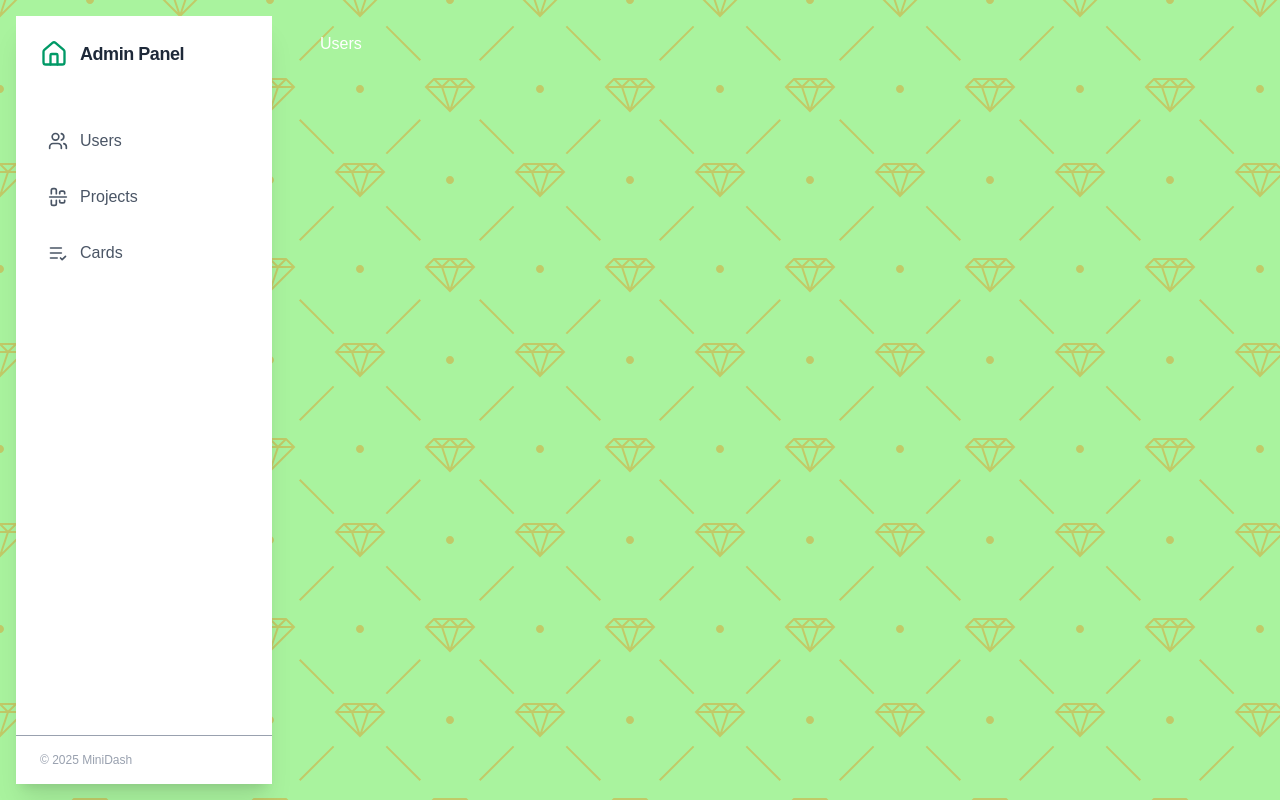
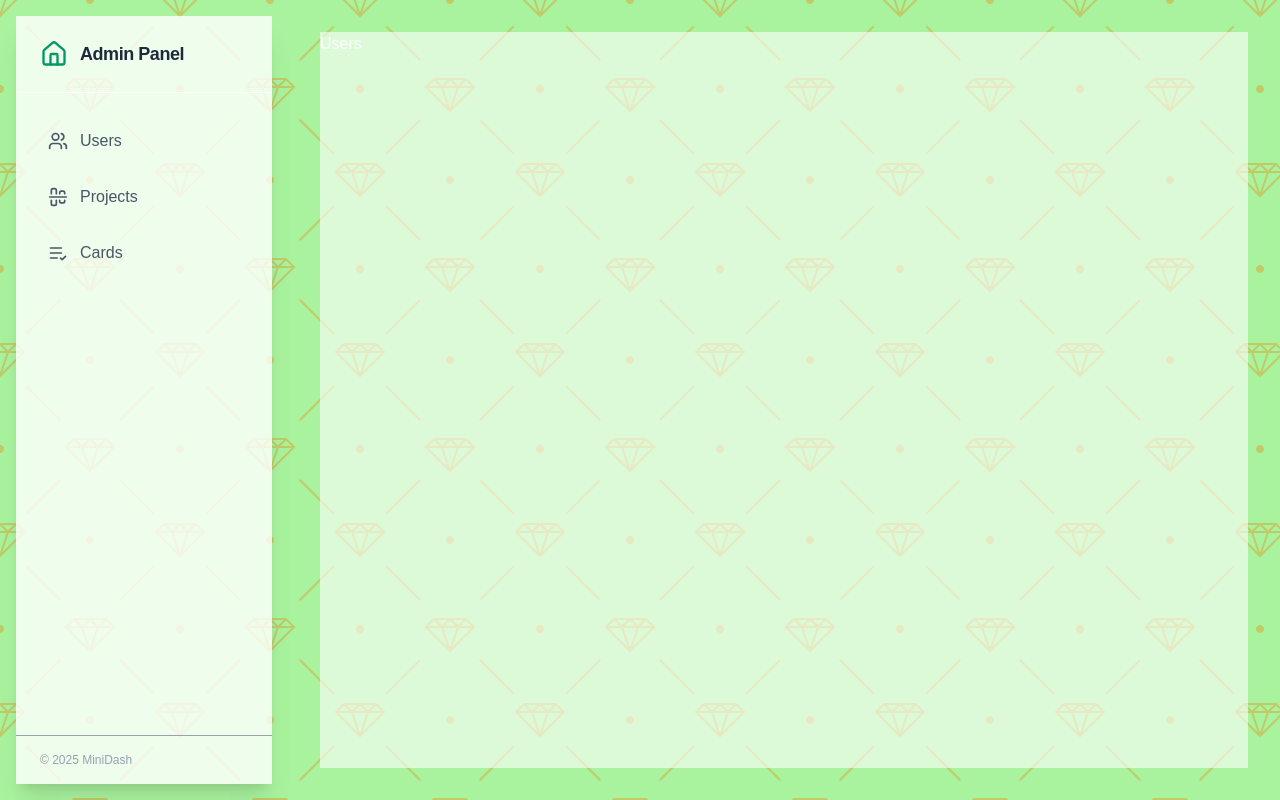
Before and after one commit to stephenZ22/minidash-page, a Next.js app: page /admin/users in a window 1280 px wide. Built offline with nearby package versions, Linux system fonts and the light colour scheme.

Commit message:
update bg opacity

```diff
--- a/app/(admin)/admin/layout.tsx
+++ b/app/(admin)/admin/layout.tsx
@@ -11,7 +11,7 @@
   return (
     <div className="flex h-screen bg-custom">
       {/* Sidebar */}
-      <aside className="flex flex-col w-64 bg-white shadow-xl m-4">
+      <aside className="flex flex-col w-64 bg-white/80 shadow-xl m-4">
         {/* 顶部 Logo */}
         <Link
           href="/admin"
--- a/app/(admin)/admin/users/page.tsx
+++ b/app/(admin)/admin/users/page.tsx
@@ -1,7 +1,7 @@
 const Users = () => {
   return (
     <>
-      <div className="flex">
+      <div className="flex h-full bg-white/60">
         <h1>Users</h1>
       </div>
     </>
```
